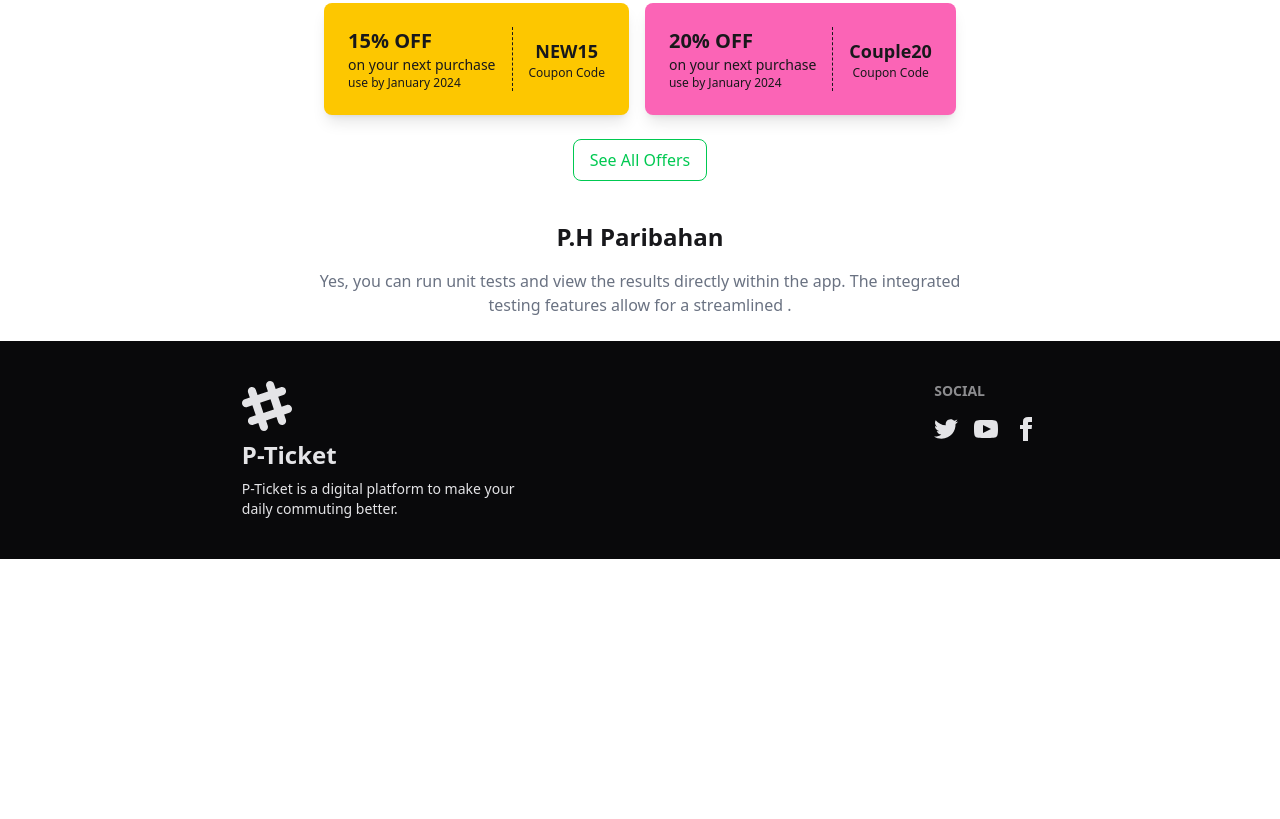
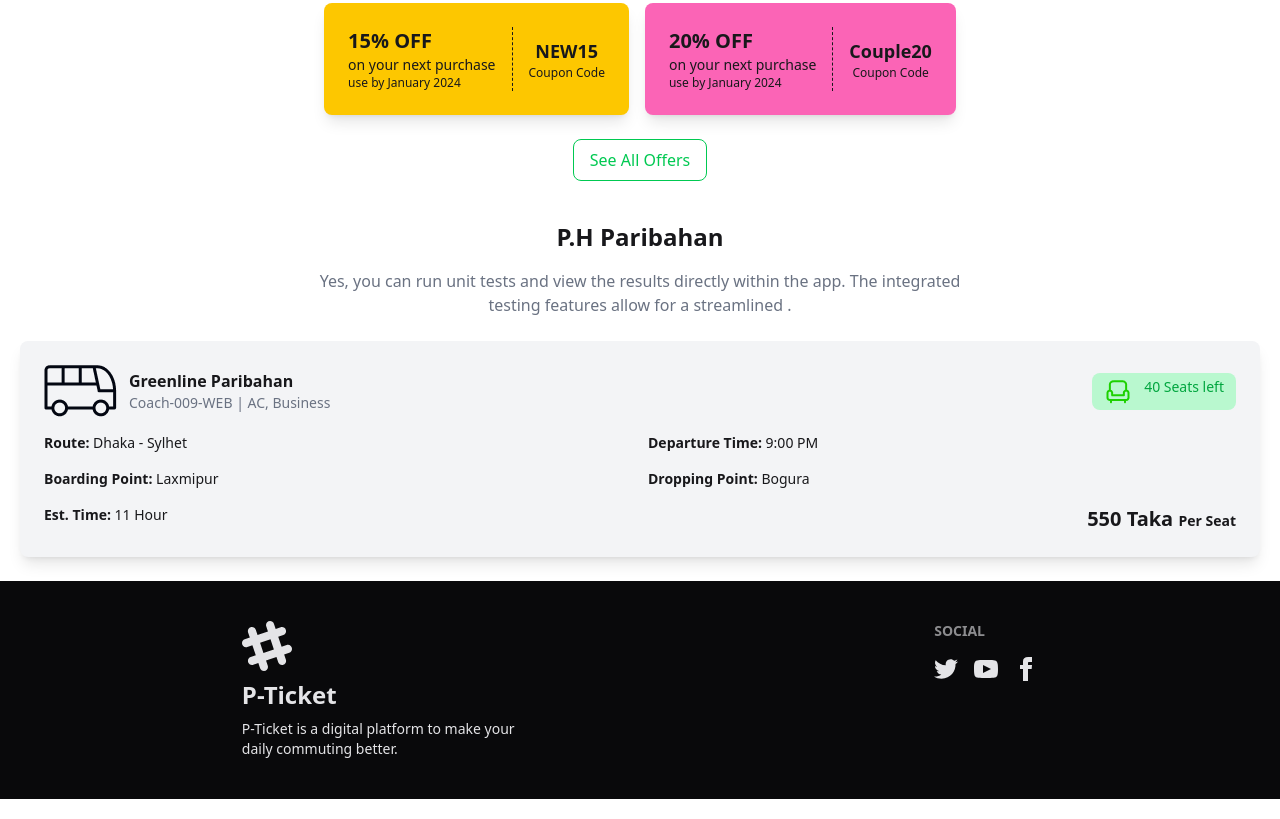
Before and after one commit to mojahidmamu/Bus-Lover, a plain HTML site: page index.html in a window 1280 px wide. Shown: the part 982-1801 px from the top of the page. Before the commit the page ends 1561 px from the top, so only its background shows below. Drawn offline with nearby package versions, Linux system fonts and the light colour scheme.

Commit message:
added new something

```diff
--- a/index.html
+++ b/index.html
@@ -133,8 +133,42 @@
         <h2 class="text-2xl font-bold text-center mb-4">P.H Paribahan</h2>
         <p class="text-center text-gray-500 mb-6">
           Yes, you can run unit tests and view the results directly within the
-          app. The integrated <br> testing features allow for a streamlined .
+          app. The integrated <br />
+          testing features allow for a streamlined .
         </p>
+
+        <!-- Bus info -->
+        <div class="bg-gray-100 p-6 rounded-lg shadow-lg mb-6">
+          <div class="flex justify-between items-center">
+            <div class="flex items-center gap-3">
+              <span class="text-xl">
+                <img src="./images/bus-logo.png" alt="" />
+              </span>
+              <div>
+                <h3 class="font-bold">Greenline Paribahan</h3>
+                <p class="text-sm text-gray-500">
+                  Coach-009-WEB | AC, Business
+                </p>
+              </div>
+            </div>
+            <span
+              class="bg-green-200 text-green-600 px-3 py-1 rounded-lg flex gap-3 text-sm"
+            >
+              <img src="./images/seat-green.png" alt="" />
+              40 Seats left</span
+            >
+          </div>
+          <div class="mt-4 grid grid-cols-2 gap-4 text-sm">
+            <p><strong>Route:</strong> Dhaka - Sylhet</p>
+            <p><strong>Departure Time:</strong> 9:00 PM</p>
+            <p><strong>Boarding Point:</strong> Laxmipur</p>
+            <p><strong>Dropping Point:</strong> Bogura</p>
+            <p><strong>Est. Time:</strong> 11 Hour</p>
+            <p class="text-right font-bold text-xl">
+              550 Taka <span class="text-sm">Per Seat</span>
+            </p>
+          </div>
+        </div>
       </section>
     </main>
     <!-- Footer -->
```
